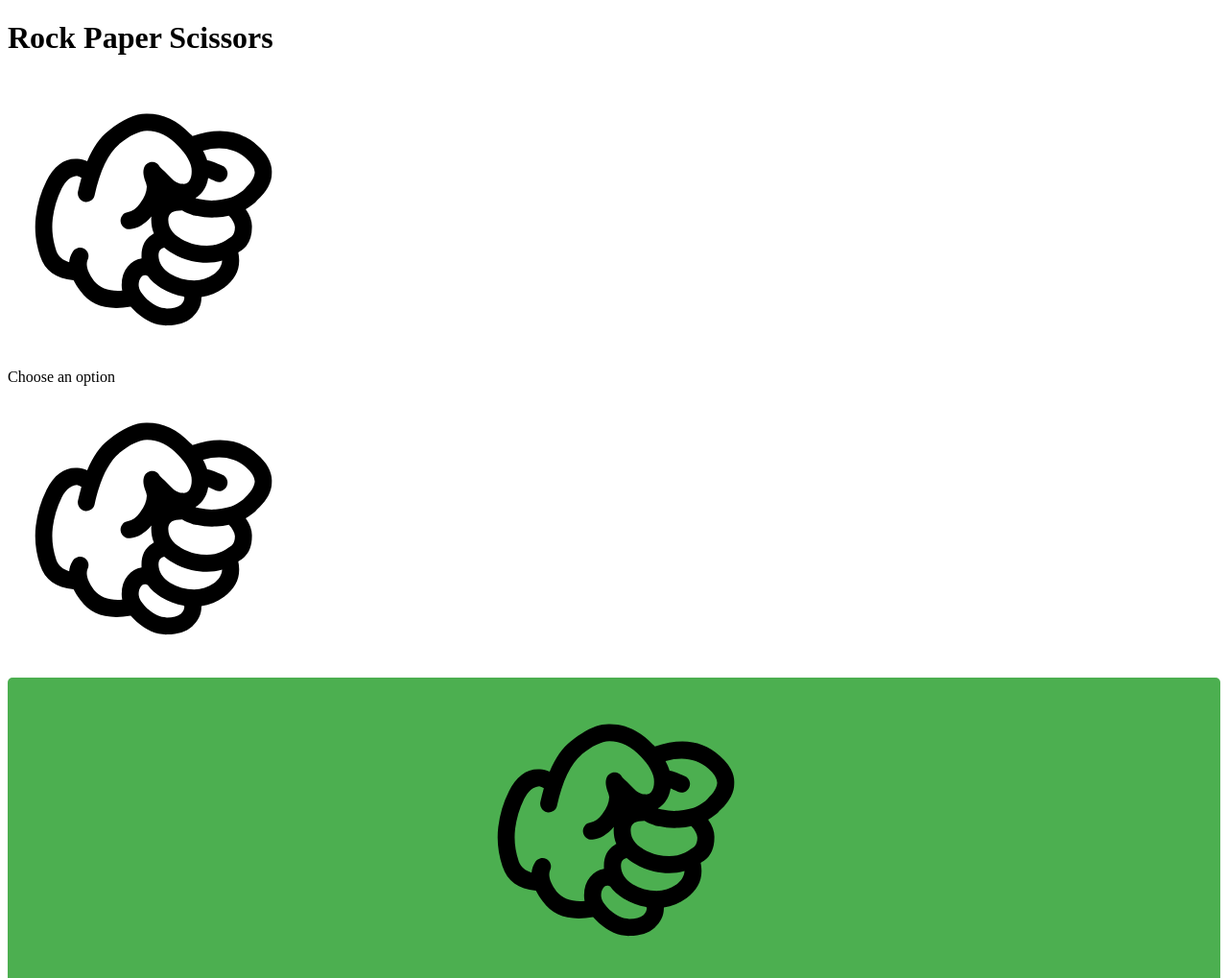
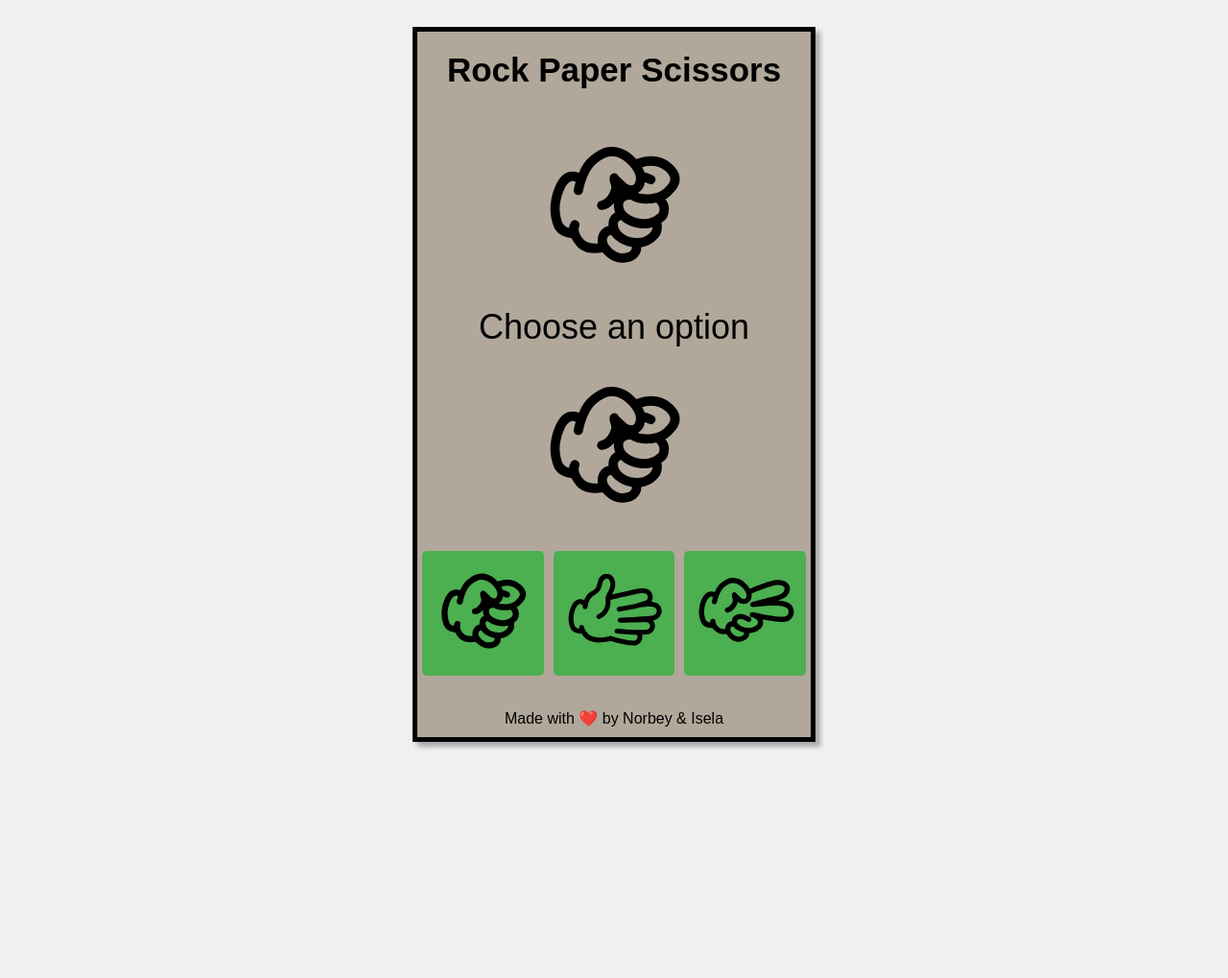
Before and after one commit to Norbeylopez/JuegoPPT, a plain HTML site: page juego.html in a window 1280 px wide. Shown: the top 1019 px of the page at 96% size. After the commit the page ends 800 px from the top, so only its background shows below. Drawn offline with Linux system fonts and the light colour scheme.

Commit message:
Update styles.css

```diff
--- a/styles.css
+++ b/styles.css
@@ -1,3 +1,82 @@
+*{
+    margin: 0;
+    padding: 0;
+    box-sizing: border-box;
+    font-family: sans-serif;
+}
+
+footer{
+    text-align: center;
+    padding: 10px;
+}
+
+footer a{
+    color: black;
+    text-decoration: none;
+}
+
+button{
+    background-color: #ffe97d;
+    border: 4px solid black;
+    margin: 5px;
+}
+
+.container{
+    max-width: 420px;
+    height: 100vh;
+    max-height: 745px;
+    margin: 0 auto;
+    background-color: #b1a89b;
+    display: flex;
+    flex-direction: column;
+    justify-content: space-between;
+    border: 5px solid black;
+    box-shadow: 5px 5px 5px rgba(0, 0, 0, 0.3);
+}
+
+h1{
+    font-size: 35px;
+    text-align: center;
+    padding: 20px;
+}
+
+#result{
+   text-align: center;
+}
+
+#result img{
+    width: 40%;
+}
+
+#start-text{
+    font-size: 36px;
+    padding: 20px;
+}
+
+#group-btn{
+    display: flex;
+    width: 100%;
+}
+
+#group-btn > button > img{
+    width: 100%;
+}
+
+/*inicio CSS de la interfaz del crear usuario*/
+
+* {
+    box-sizing: border-box;
+    margin: 0;
+    padding: 0;
+}
+
+body {
+    font-family: Arial, sans-serif;
+    background-color: #f0f0f0;
+    display: flex;
+    justify-content: center;
+    align-items: center;
+    height: 100vh;
 }
 
 .login-container {
```
